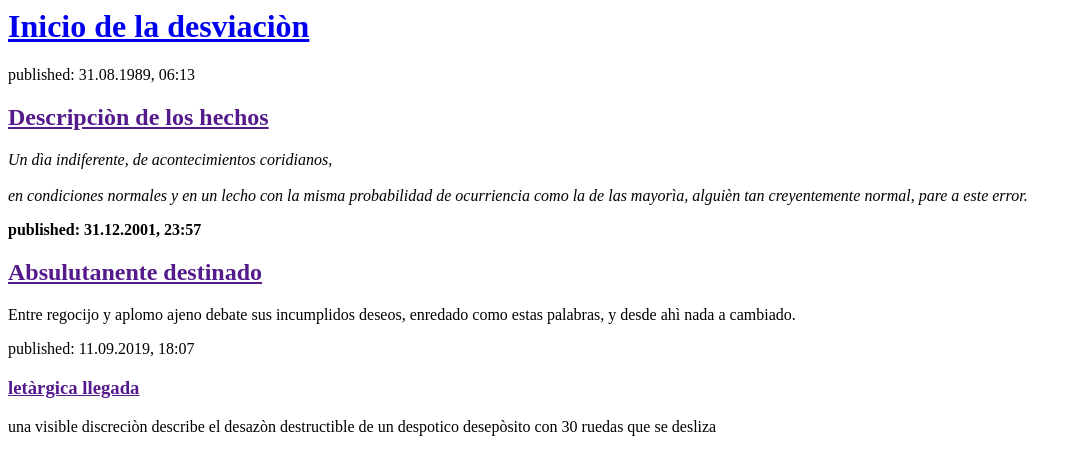
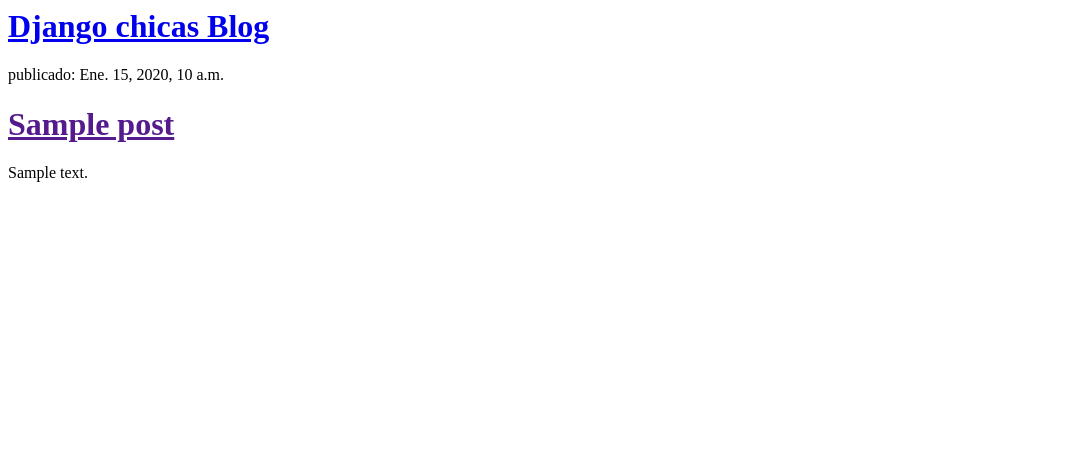
Before and after one commit to jrco1989/my-first-blog, a Django app: template blog/templates/blog/post_list.html in a window 1280 px wide. Shown: the top 475 px of the page, without its empty margins (0-1078 px from the left). Run offline with Django 3.2, Linux system fonts and the light colour scheme; the template is opened without the code that fills it: most values are stand-ins (such as "Sample title", 1, 10 or a date in 2020).

Commit message:
cambios en blog/templates/blog/post_list.html y en blog/views

```diff
--- a/blog/templates/blog/post_list.html
+++ b/blog/templates/blog/post_list.html
@@ -4,25 +4,11 @@
     </head>
     <body>
         <div>
-            <h1><a href="/">Inicio de la desviaciòn</a></h1>
+            <h1><a href = "/" > Django chicas Blog </a></h1>
         </div>
-
+        {% for post in posts %}
         <div>
-            <p>published: 31.08.1989, 06:13</p>
-            <h2><a href="">Descripciòn de los hechos</a></h2>
-            <p><em>Un dìa indiferente, de acontecimientos coridianos,<br></br> en condiciones normales y en un lecho con la misma probabilidad de ocurriencia como la de las mayorìa, alguièn tan creyentemente normal, pare a este error.</em></p>
-        </div>
-
-        <div>
-            <p><strong>published: 31.12.2001, 23:57</strong></p>
-            <h2><a href="">Absulutanente destinado</a></h2>
-            <p>Entre regocijo y aplomo ajeno debate sus incumplidos deseos, enredado como estas palabras, y desde ahì nada a cambiado.</p>
-        </div>
-
-        <div>
-            <p>published: 11.09.2019, 18:07</p>
-            <h3><a href="">letàrgica llegada</a></h3>
-            <p>una visible discreciòn describe el desazòn destructible de un despotico desepòsito con 30 ruedas que se desliza</p>
-        </div>
+            <p> publicado: {{ post.published_date }} </p>
+            <h1><a href = "">{{ post.title }} </a></h1><p>{{ post.text|linebreaksbr }} </p></div >{% endfor %}
     </body>
 </html>
--- a/blog/views.py
+++ b/blog/views.py
@@ -1,3 +1,6 @@
 from django.shortcuts import render
+from django.utils import timezone
+from .models import Post
 def post_list(request):
-    return render(request, 'blog/post_list.html', {})
+    posts=Post.objects.filter(published_date__lte=timezone.now()).order_by('published_date')
+    return render(request, 'blog/post_list.html', {'posts': posts})
```
